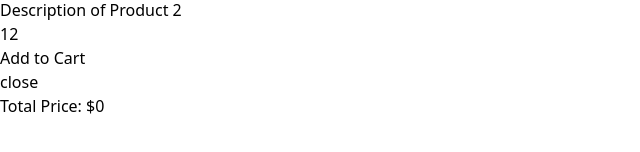
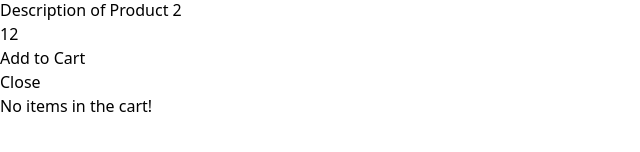
Before and after one commit to mRud3r/vite-ecommerce, a React (Vite) app: page / in a window 1280 px wide. Shown: the part 602-754 px from the top of the page, without its empty margins (0-640 px from the left). Built offline with nearby package versions, Linux system fonts and the light colour scheme.

Commit message:
small update for Cart component

```diff
--- a/src/components/Cart.jsx
+++ b/src/components/Cart.jsx
@@ -12,7 +12,14 @@ export default function Cart({isOpen, onClose, cartItems, removeFromCart, addToC
       <div className={`fixed top-0 right-0 h-full w-64 bg-white shadow-lg transform ${
         isOpen ? 'translate-x-0' : 'translate-x-full'
       } transition-transform duration-300 ease-in-out`}>
-            <button onClick={onClose} >close</button>
+      <button onClick={onClose}>Close</button>
+
+      {cartArray.length === 0 ? (
+        <div className="p-4">
+          <h3>No items in the cart!</h3>
+        </div>
+      ) : (
+        <>
           <ul>
             {cartArray.map((item) => (
               <CartItem key={item.id} item={item} onRemove={removeFromCart} onAdd={addToCart} />
@@ -21,6 +28,8 @@ export default function Cart({isOpen, onClose, cartItems, removeFromCart, addToC
           <div className="p-4 border-t">
             <h3>Total Price: ${totalPrice}</h3>
           </div>
+        </>
+      )}
     </div>
   );
 }
```
Lines whose indentation alone changed are shown as unchanged.
